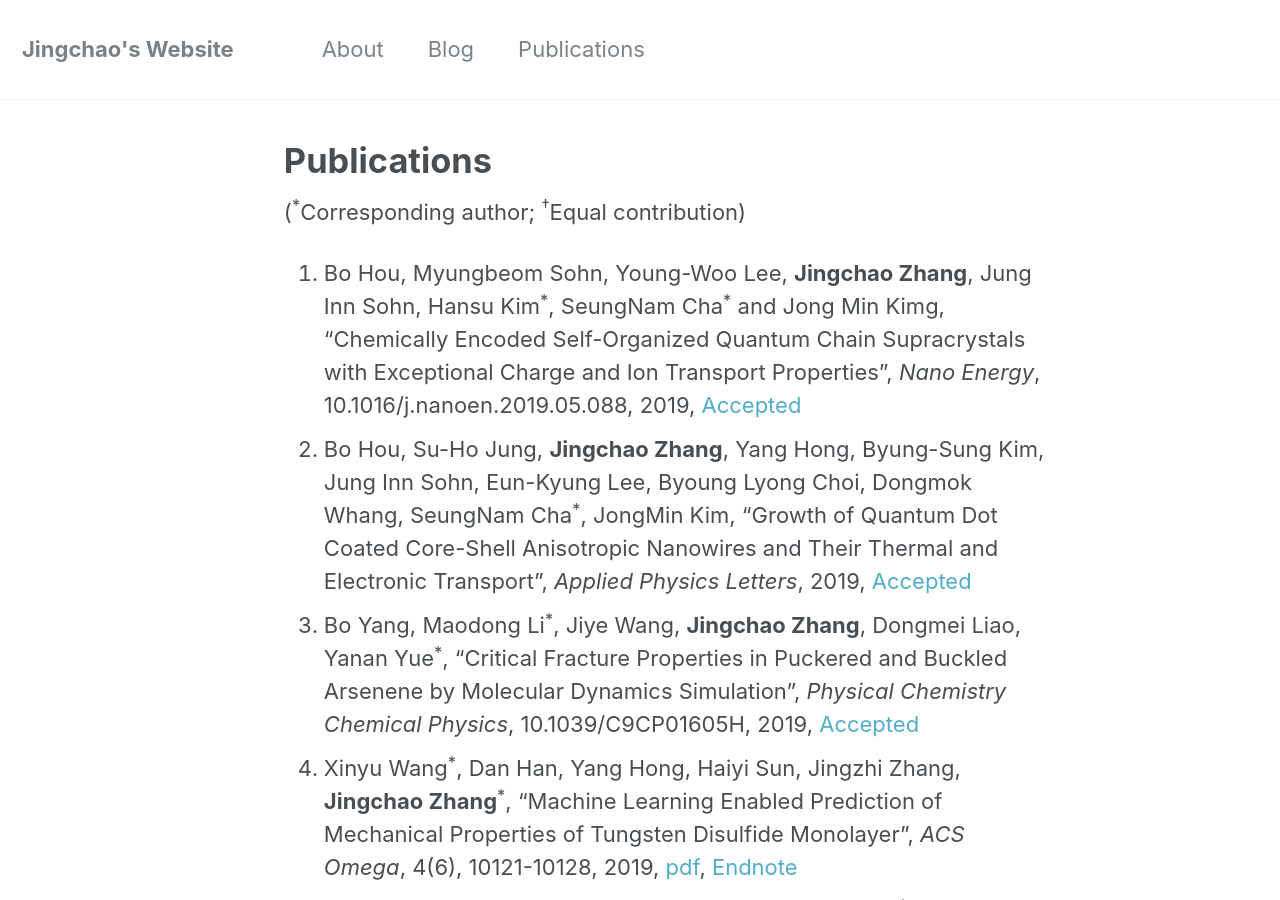
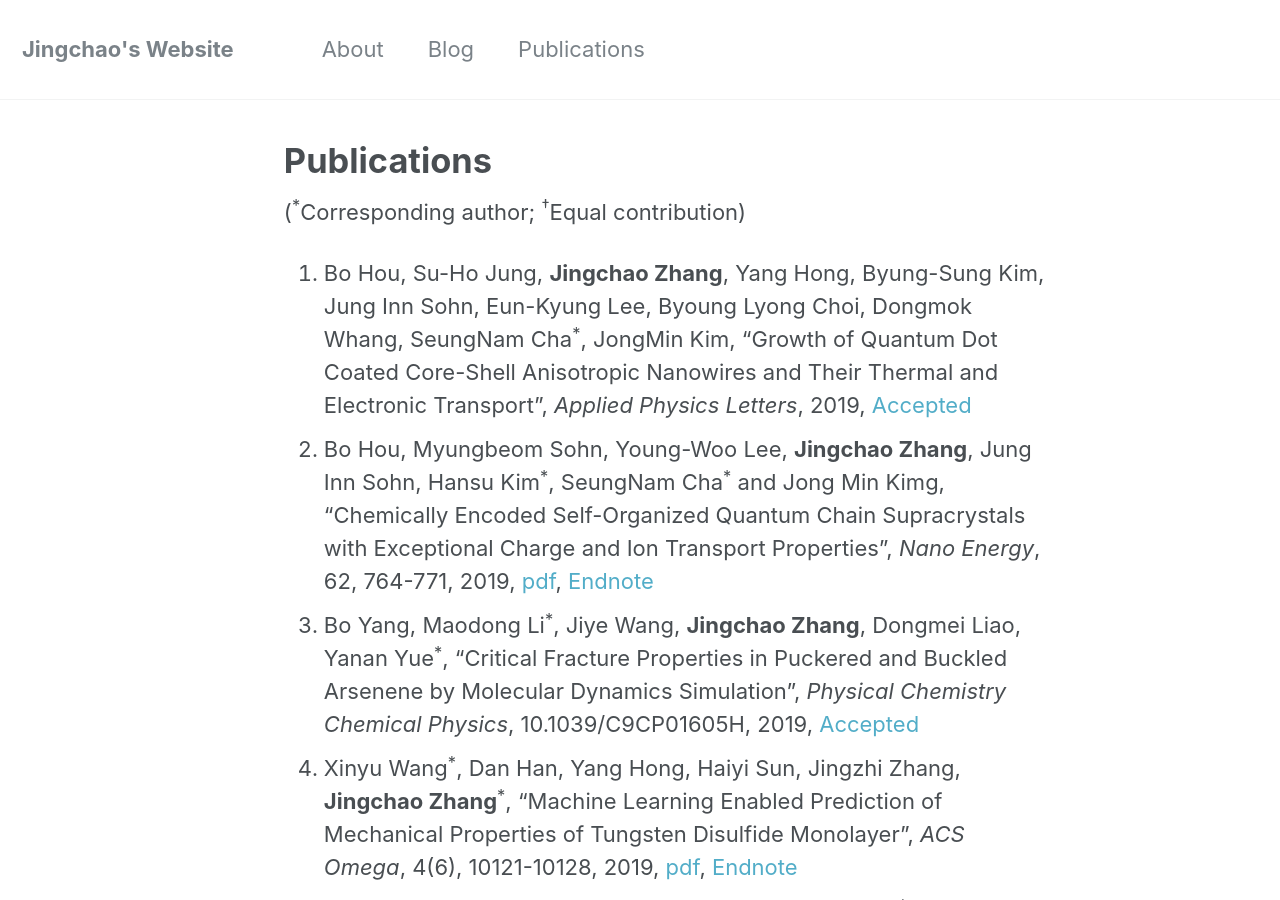
Before and after one commit to JingchaoZhang/JingchaoZhang.github.io, a Jekyll site: the page built from _pages/publications.md, in a window 1280 px wide and 900 px high. Built offline with Jekyll 4.4.1, drawn with Linux system fonts in a browser that asks for light colours.

Commit message:
Update publications.md

```diff
--- a/_pages/publications.md
+++ b/_pages/publications.md
@@ -7,8 +7,8 @@
 
 (<sup>\*</sup>Corresponding author; <sup>†</sup>Equal contribution)
 
-1. Bo Hou, Myungbeom Sohn, Young-Woo Lee, **Jingchao Zhang**, Jung Inn Sohn, Hansu Kim<sup>\*</sup>, SeungNam Cha<sup>\*</sup> and Jong Min Kimg, "Chemically Encoded Self-Organized Quantum Chain Supracrystals with Exceptional Charge and Ion Transport Properties", *Nano Energy*, 10.1016/j.nanoen.2019.05.088, 2019, [Accepted](https://www.sciencedirect.com/science/article/pii/S221128551930494X)
 1. Bo Hou, Su-Ho Jung, **Jingchao Zhang**, Yang Hong, Byung-Sung Kim, Jung Inn Sohn, Eun-Kyung Lee, Byoung Lyong Choi, Dongmok Whang, SeungNam Cha<sup>\*</sup>, JongMin Kim, "Growth of Quantum Dot Coated Core-Shell Anisotropic Nanowires and Their Thermal and Electronic Transport", *Applied Physics Letters*, 2019, [Accepted]()
+1. Bo Hou, Myungbeom Sohn, Young-Woo Lee, **Jingchao Zhang**, Jung Inn Sohn, Hansu Kim<sup>\*</sup>, SeungNam Cha<sup>\*</sup> and Jong Min Kimg, "Chemically Encoded Self-Organized Quantum Chain Supracrystals with Exceptional Charge and Ion Transport Properties", *Nano Energy*, 62, 764-771, 2019, [pdf](https://drive.google.com/file/d/1ySpllRX5xI_l2B7n0g52LQXdXKyZ2NOM/view?usp=sharing), [Endnote](https://drive.google.com/uc?export=download&id=1XmqQu_Qq4vGHj25PsvxeRojf0sNocAs9)
 1. Bo Yang, Maodong Li<sup>\*</sup>, Jiye Wang, **Jingchao Zhang**, Dongmei Liao, Yanan Yue<sup>\*</sup>, "Critical Fracture Properties in Puckered and Buckled Arsenene by Molecular Dynamics Simulation", *Physical Chemistry Chemical Physics*, 10.1039/C9CP01605H, 2019, [Accepted](https://pubs.rsc.org/en/content/articlelanding/2019/cp/c9cp01605h#!divAbstract)
 1. Xinyu Wang<sup>\*</sup>, Dan Han, Yang Hong, Haiyi Sun, Jingzhi Zhang, **Jingchao Zhang**<sup>\*</sup>, "Machine Learning Enabled Prediction of Mechanical Properties of Tungsten Disulfide Monolayer", *ACS Omega*, 4(6), 10121-10128, 2019, [pdf](https://drive.google.com/file/d/1fo4Xv6lQ9qKK6zh75B-HAhhURTNVDABZ/view?usp=sharing), [Endnote](https://drive.google.com/uc?export=download&id=1PP3slUWB6q0SbTQaymlBrRNb_8-0375z)
 1. Wenyang Ding, Dan Han, **Jingchao Zhang**, Xinyu Wang<sup>\*</sup>, "Mechanical Responses of WSe<sub>2</sub> Monolayers: A Molecular Dynamics Study", *Materials Research Express*, 2, 085071, 2019, [pdf](https://drive.google.com/file/d/12c0kijqGKKUxgNFdALvV62PjyUHDUj0R/view?usp=sharing), [Endnote](https://drive.google.com/uc?export=download&id=1ZCex0B-9K3aWD8rpYC92Hi9k9hxvs1mi)
```
